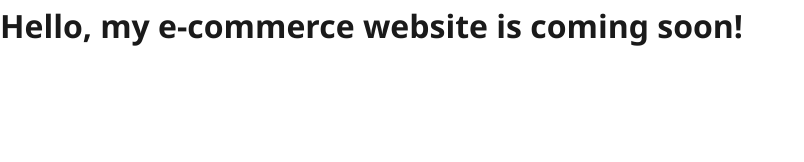
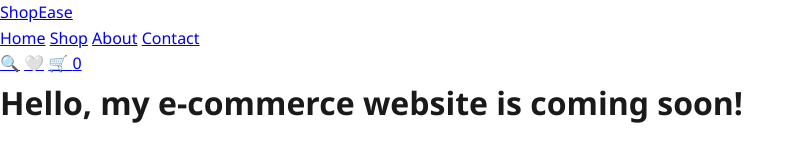
Before and after one commit to SayaliMisal24/CodeAlpha_Ecommerce, a plain HTML site: page index.html in a window 1280 px wide. Shown: the whole page, without its empty margins (0-804 px from the left). Drawn offline with Linux system fonts and the light colour scheme.

```diff
--- a/index.html
+++ b/index.html
@@ -17,6 +17,30 @@
 </head>
 
 <body>
+  <!-- ============ NAVBAR ============ -->
+    <header class="navbar">
+        <div class="navbar-container">
+
+            <!-- Logo / Brand Name -->
+            <a href="#" class="logo">ShopEase</a>
+
+            <!-- Navigation Links -->
+            <nav class="nav-links">
+                <a href="#" class="active">Home</a>
+                <a href="#">Shop</a>
+                <a href="#">About</a>
+                <a href="#">Contact</a>
+            </nav>
+
+            <!-- Right side icons: search, cart, wishlist -->
+            <div class="navbar-icons">
+                <a href="#" aria-label="Search">🔍</a>
+                <a href="#" aria-label="Wishlist">🤍</a>
+                <a href="#" aria-label="Cart">🛒 <span class="cart-count">0</span></a>
+            </div>
+
+        </div>
+    </header>
     <!-- Everything VISIBLE on the page goes inside <body> -->
     <h1>Hello, my e-commerce website is coming soon!</h1>
     <!-- Just a placeholder heading so we can test that this works -->
```
